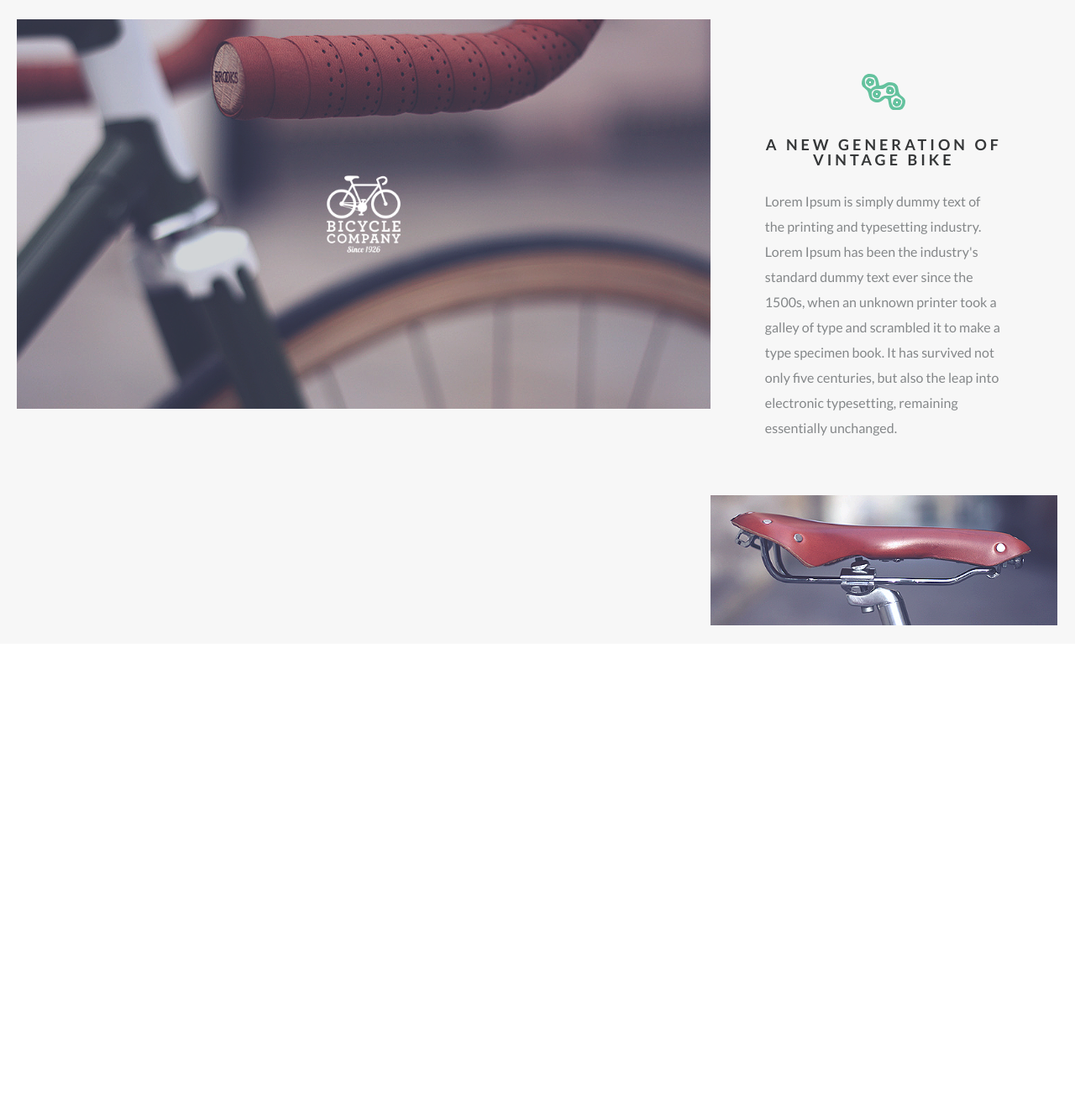
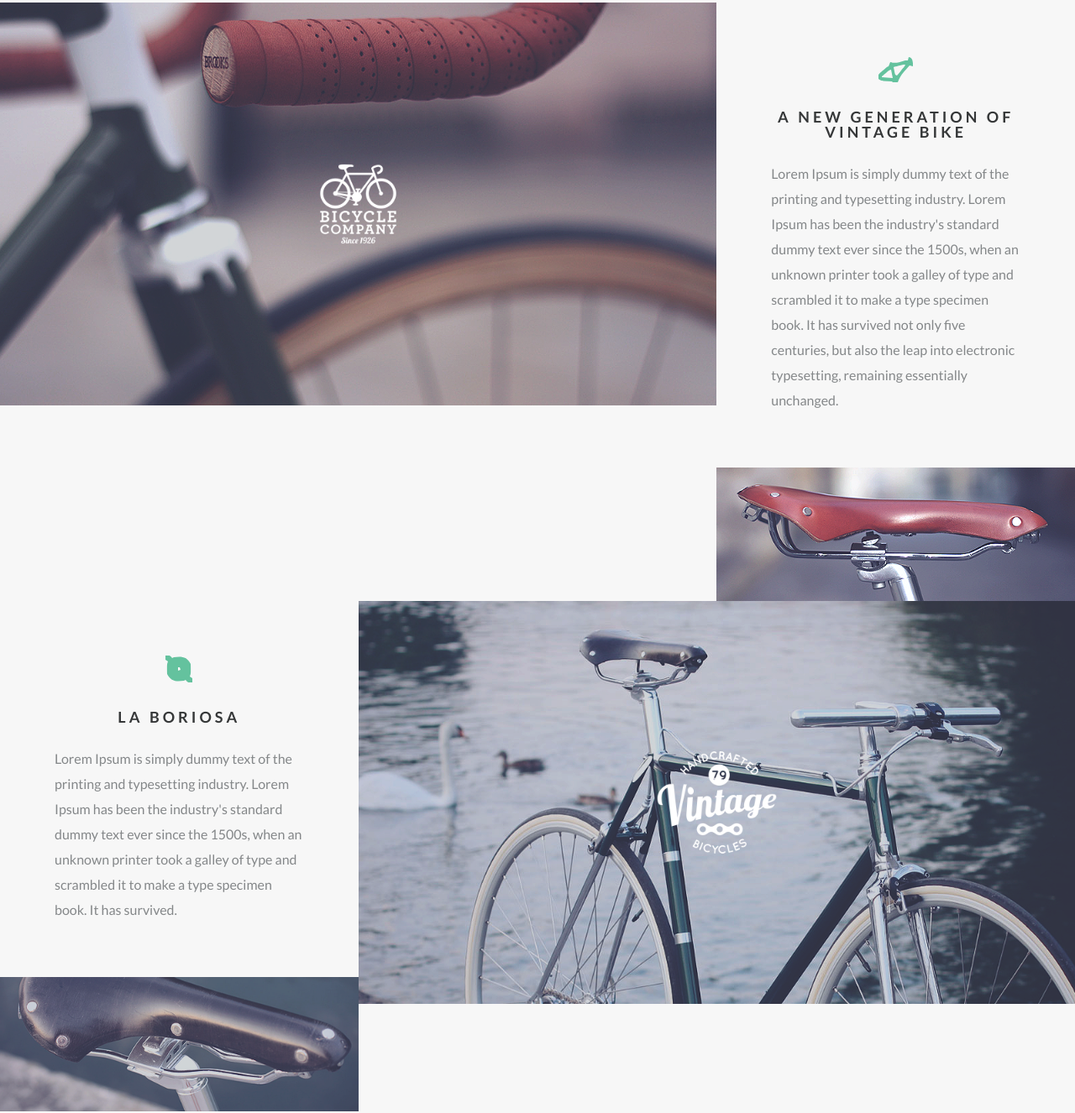
Before and after one commit to AyratAkhmadulla/web, a plain HTML site: page responsive/responsive/index.html in a window 1280 px wide. Shown: the part 1040-2366 px from the top of the page at 84% size. Before the commit the page ends 1807 px from the top, so only its background shows below. Drawn offline with Linux system fonts and the light colour scheme.

Commit message:
Исправление тонкой белой или серой линии между блоками bycicles

```diff
--- a/responsive/responsive/css/style.css
+++ b/responsive/responsive/css/style.css
@@ -35,7 +35,6 @@ aside {
 html,
 body {
 	height: 100%;
-	/* width: 100%; */
 	font-size: 100%;
 	line-height: 1;
 	font-size: 14px;
@@ -68,7 +67,6 @@ h6 {
 .row {
 	width: 100%;
 	margin: 0 auto;
-	padding: 20px;
 	background-color: #f7f7f7;
 }
 
@@ -204,6 +202,7 @@ h6 {
 
 /* ------------------  ABOUT ---------------------- */
 .about {
+	padding: 20px;
 	background-color: #f7f7f7;
 }
 .about__block {
@@ -239,17 +238,20 @@ h6 {
 
 /* ----------------------- Bycicles --------------------------- */
 .bycicles {
+	margin-bottom: -3px;
 	display: flex;
 	justify-content: flex-start;
 	align-items: stretch;
+	background-color: #f7f7f7;
 }
 .bycicles__picture {
-	flex: 0 0 66.6%;
+	flex: 2;
 }
 .bycicles__picture img {
 	width: 100%;
+	height: auto;
 }
 
 .bycicles__block {
-	flex: 0 0 33.3%;
+	flex: 1;
 }
--- a/responsive/responsive/index.html
+++ b/responsive/responsive/index.html
@@ -7,6 +7,7 @@
     <title>Responseve design</title>
 </head>
 <body>
+  <div class="wrapper"></div>
   <header class="header row">
     <nav class="menu__header  menu">
       <ul class="menu__items">
@@ -41,7 +42,7 @@
     <div class="bycicles__block block">
       <div class="block__body">
         <div class="block__title-pic">
-          <img src="./img/icons/about-title.svg" alt="">
+          <img src="./img/icons/vintage-olivia-title.svg" alt="">
         </div>
         <h2 class="block__title">a new generation of vintage bike</h2>
         <p class="block__content">Lorem Ipsum is simply dummy text of the printing and typesetting industry. Lorem Ipsum has been the industry's standard dummy text ever since the 1500s, when an unknown printer took a galley of type and scrambled it to make a type specimen book. It has survived not only five centuries, but also the leap into electronic typesetting, remaining essentially unchanged.</p>
@@ -51,5 +52,23 @@
       </div>
     </div>
   </section>
+  <section class="bycicles row">
+    <div class="bycicles__block block">
+      <div class="block__body">
+        <div class="block__title-pic">
+          <img src="./img/icons/la-boriosa-title.svg" alt="">
+        </div>
+        <h2 class="block__title">La Boriosa</h2>
+        <p class="block__content">Lorem Ipsum is simply dummy text of the printing and typesetting industry. Lorem Ipsum has been the industry's standard dummy text ever since the 1500s, when an unknown printer took a galley of type and scrambled it to make a type specimen book. It has survived.</p>
+      </div>
+      <div class="block__pic">
+        <img src="./img/la-boriosa-seat.png" alt="seat">
+      </div>
+    </div>
+     <div class="bycicles__picture">
+      <img src="./img/la-boriosa.png" alt="">
+    </div>
+  </section>
+</div>
 </body>
 </html>
```
